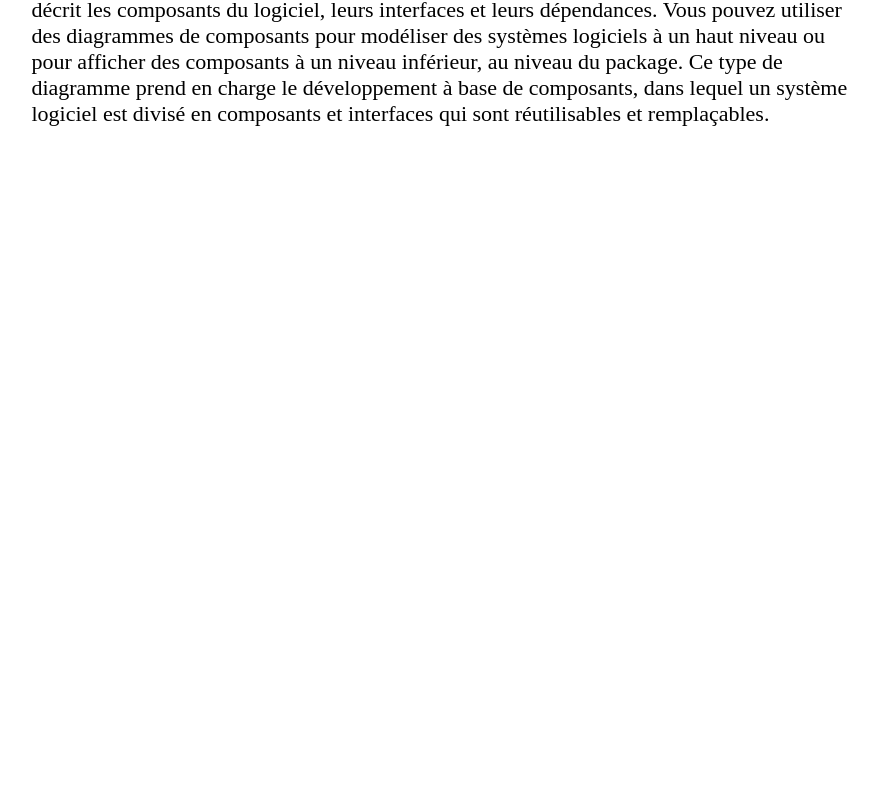
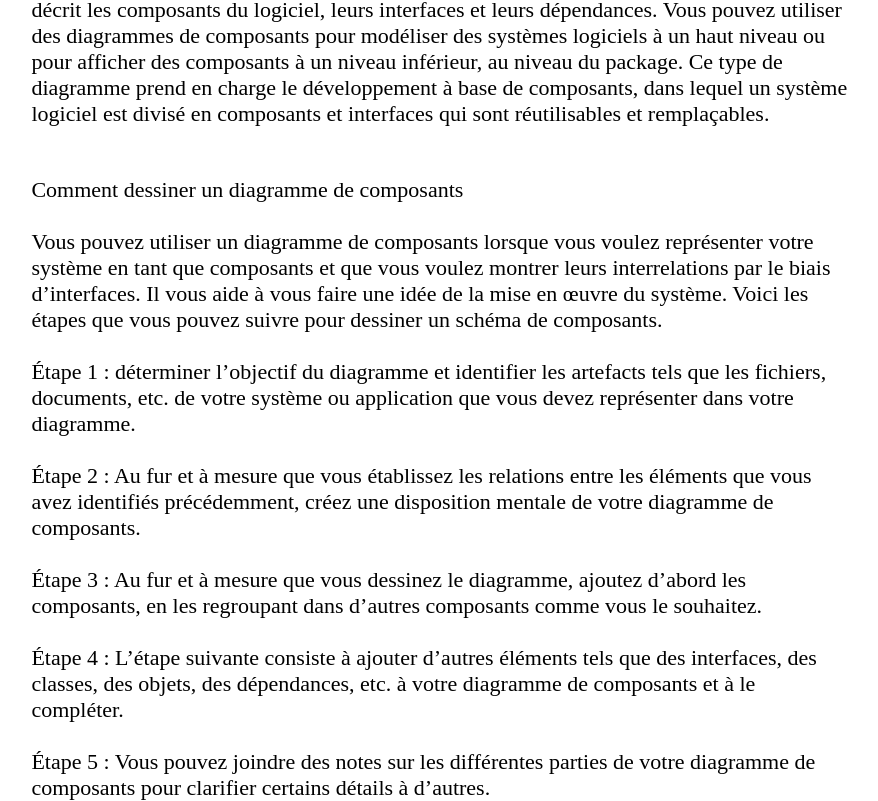
Before and after one commit to 2023-cda-alt-devops-p3/catalog-az, a React (Create React App) app: page /DComp in a window 1280 px wide. Shown: the part 944-1745 px from the top of the page, without its empty margins (199-1077 px from the left). Before the commit the page ends 1071 px from the top, so only its background shows below. Built offline with nearby package versions, Linux system fonts and the light colour scheme.

Commit message:
add: details dcomp

```diff
--- a/src/components/DiagComposants.jsx
+++ b/src/components/DiagComposants.jsx
@@ -1,26 +1,68 @@
-import React from 'react';
-import exempleComp from '../assets/exemple-Comp.png'
-
+import React from "react";
+import exempleComp from "../assets/exemple-Comp.png";
 
 const DiagComposants = () => {
   return (
-    <div className='w-80 m-auto'>
-    <div className="m-auto mt-10">
-      <h1 className="text-center mt-10" >Diagramme de composants</h1>
-      <div className='mt-50 desktop'>
-        <img  className="img-diag"src={exempleComp} alt="exemple_Diag_Activite" />
-        <p className='mt-10 text-info'>
-          Un diagramme de composants a pour objectif d'illustrer la relation entre les différents composants d'un système. Dans le cadre de l'UML 2.0, le terme « composant » fait référence à un module de classes qui représentent des systèmes ou des sous-systèmes indépendants ayant la capacité de s'interfacer avec le reste du système.
-        </p>
-        <p className='mt-10 text-info'>
-          Dans UML, les diagrammes de composants représentent la structure du système logiciel, qui décrit les composants du logiciel, leurs interfaces et leurs dépendances. Vous pouvez utiliser des diagrammes de composants pour modéliser des systèmes logiciels à un haut niveau ou pour afficher des composants à un niveau inférieur, au niveau du package.
-          Ce type de diagramme prend en charge le développement à base de composants, dans lequel un système logiciel est divisé en composants et interfaces qui sont réutilisables et remplaçables.
-        </p>
+    <div className="w-80 m-auto">
+      <div className="m-auto mt-10">
+        <h1 className="text-center mt-10">Diagramme de composants</h1>
+        <div className="mt-50 desktop">
+          <img
+            className="img-diag"
+            src={exempleComp}
+            alt="exemple_Diag_Activite"
+          />
+          <p className="mt-10 text-info">
+            Un diagramme de composants a pour objectif d'illustrer la relation
+            entre les différents composants d'un système. Dans le cadre de l'UML
+            2.0, le terme « composant » fait référence à un module de classes
+            qui représentent des systèmes ou des sous-systèmes indépendants
+            ayant la capacité de s'interfacer avec le reste du système.
+          </p>
+          <p className="mt-10 text-info">
+            Dans UML, les diagrammes de composants représentent la structure du
+            système logiciel, qui décrit les composants du logiciel, leurs
+            interfaces et leurs dépendances. Vous pouvez utiliser des diagrammes
+            de composants pour modéliser des systèmes logiciels à un haut niveau
+            ou pour afficher des composants à un niveau inférieur, au niveau du
+            package. Ce type de diagramme prend en charge le développement à
+            base de composants, dans lequel un système logiciel est divisé en
+            composants et interfaces qui sont réutilisables et remplaçables.
+          </p>
+          <p className="text-info mt-50">
+            Comment dessiner un diagramme de composants <br />
+            <br />
+            Vous pouvez utiliser un diagramme de composants lorsque vous voulez
+            représenter votre système en tant que composants et que vous voulez
+            montrer leurs interrelations par le biais d’interfaces. Il vous aide
+            à vous faire une idée de la mise en œuvre du système. Voici les
+            étapes que vous pouvez suivre pour dessiner un schéma de composants.
+            <br />
+            <br /> Étape 1 : déterminer l’objectif du diagramme et identifier
+            les artefacts tels que les fichiers, documents, etc. de votre
+            système ou application que vous devez représenter dans votre
+            diagramme.
+            <br />
+            <br /> Étape 2 : Au fur et à mesure que vous établissez les
+            relations entre les éléments que vous avez identifiés précédemment,
+            créez une disposition mentale de votre diagramme de composants.
+            <br />
+            <br /> Étape 3 : Au fur et à mesure que vous dessinez le diagramme,
+            ajoutez d’abord les composants, en les regroupant dans d’autres
+            composants comme vous le souhaitez.
+            <br />
+            <br /> Étape 4 : L’étape suivante consiste à ajouter d’autres
+            éléments tels que des interfaces, des classes, des objets, des
+            dépendances, etc. à votre diagramme de composants et à le compléter.
+            <br />
+            <br /> Étape 5 : Vous pouvez joindre des notes sur les différentes
+            parties de votre diagramme de composants pour clarifier certains
+            détails à d’autres.
+          </p>
+        </div>
       </div>
+    </div>
+  );
+};
 
-    </div>
-  </div>
-  )
-}
-
-export default DiagComposants
+export default DiagComposants;
```
